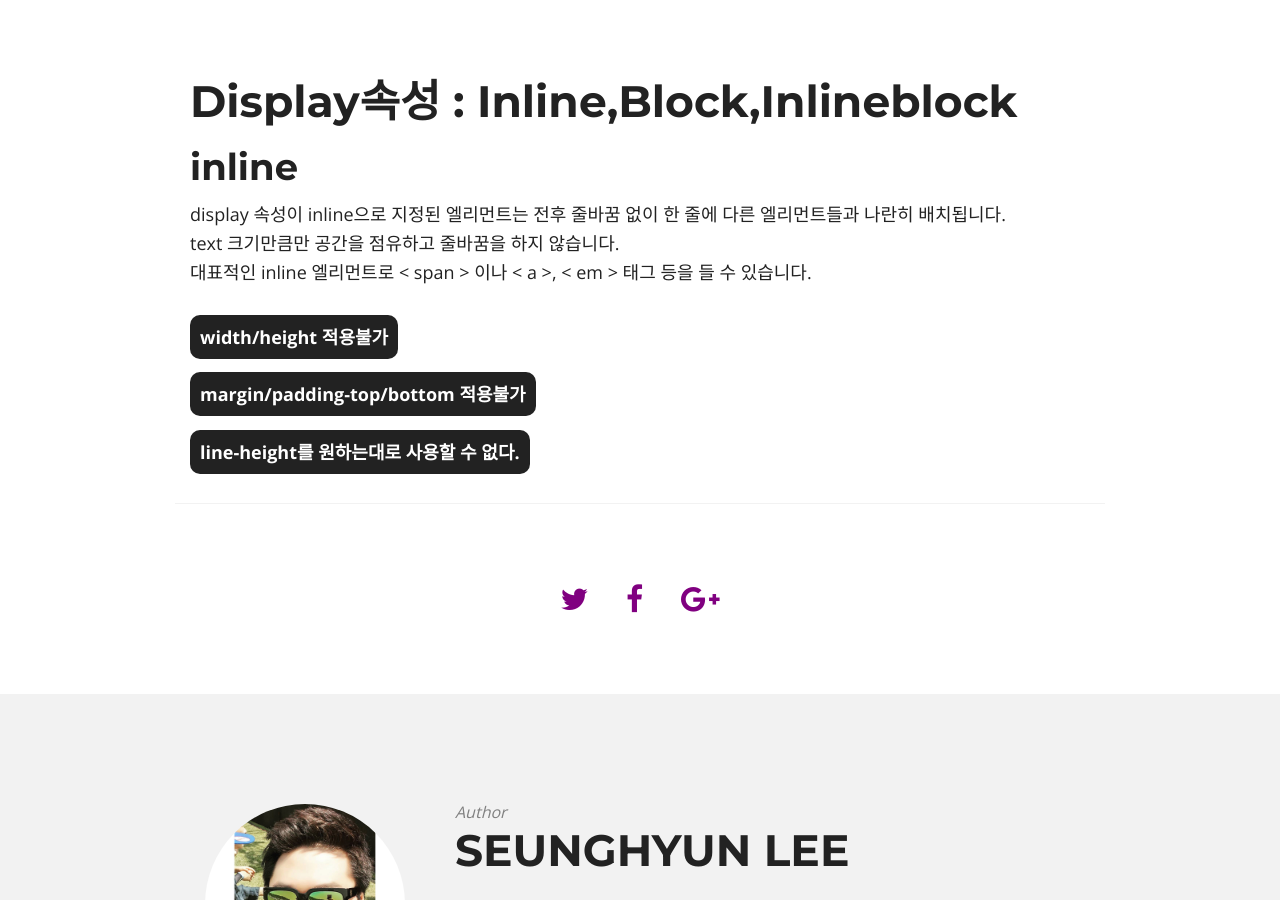
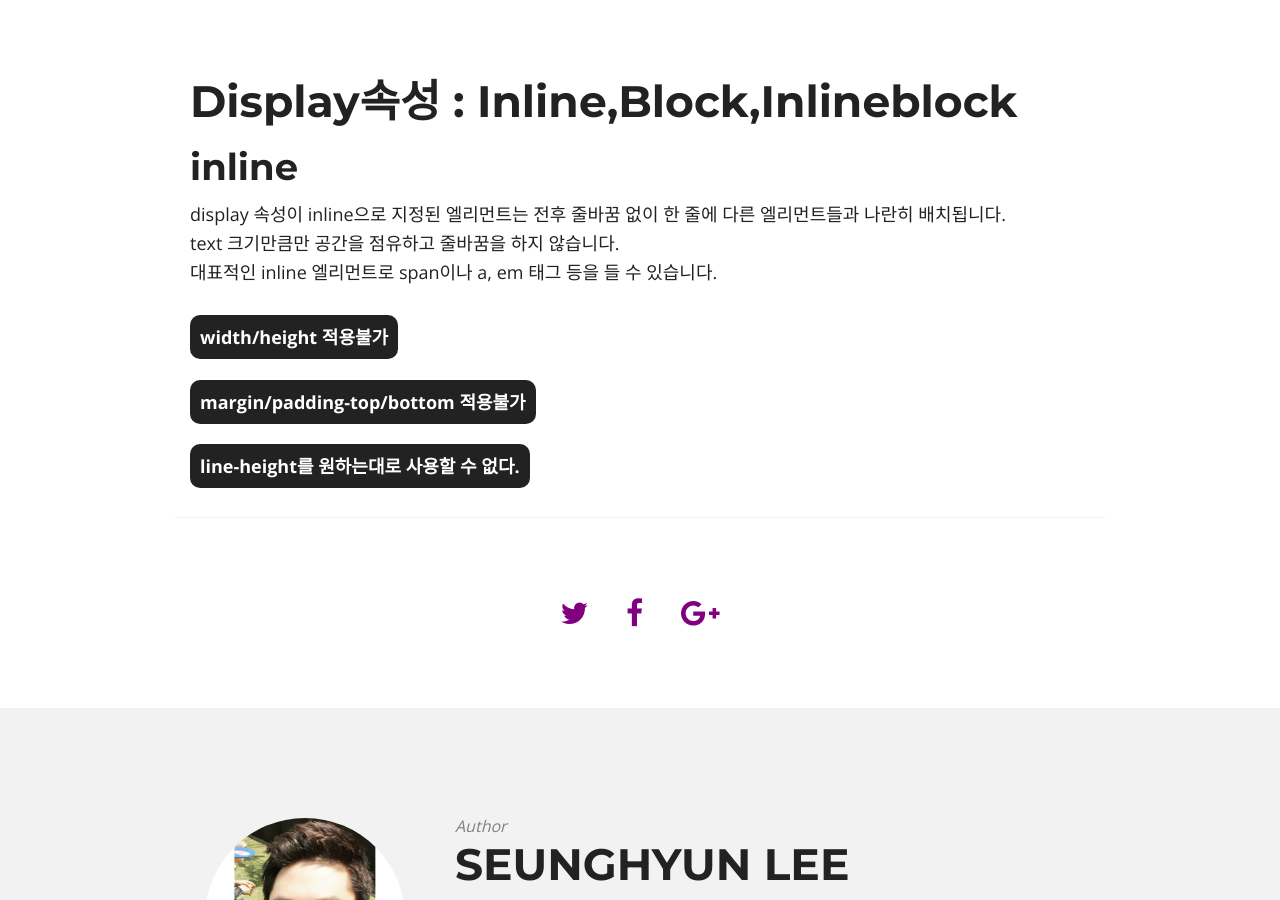
Before and after one commit to lsh58/lsh58.github.io, a Jekyll site: the page built from _posts/2020-02-19-Inline,Block,Inlineblock.md, in a window 1280 px wide and 900 px high, scrolled down 461 px. Built offline with Jekyll 4.4.1, drawn with Linux system fonts in a browser that asks for light colours; nearby versions of some CDN libraries; comment, search, counter and statistics services are not loaded.

Commit message:
Update 2020-02-19-Inline,Block,Inlineblock.md

```diff
--- a/_posts/2020-02-19-Inline,Block,Inlineblock.md
+++ b/_posts/2020-02-19-Inline,Block,Inlineblock.md
@@ -20,10 +20,10 @@
 
 display 속성이 inline으로 지정된 엘리먼트는 전후 줄바꿈 없이 한 줄에 다른 엘리먼트들과 나란히 배치됩니다.
 text 크기만큼만 공간을 점유하고 줄바꿈을 하지 않습니다.
-대표적인 inline 엘리먼트로 <span class="orage"> < span > </span>이나 <span class="orage">< a ></span>, <span class="orage">< em ></span> 태그 등을 들 수 있습니다.
+대표적인 inline 엘리먼트로 <span class="orage">span</span>이나 <span class="orage">a</span>, <span class="orage">em</span> 태그 등을 들 수 있습니다.
 
 <span class="blackbox">width/height 적용불가</span>
-<br>
+
 <span class="blackbox">margin/padding-top/bottom 적용불가</span>
-<br>
+
 <span class="blackbox">line-height를 원하는대로 사용할 수 없다.</span>
```
